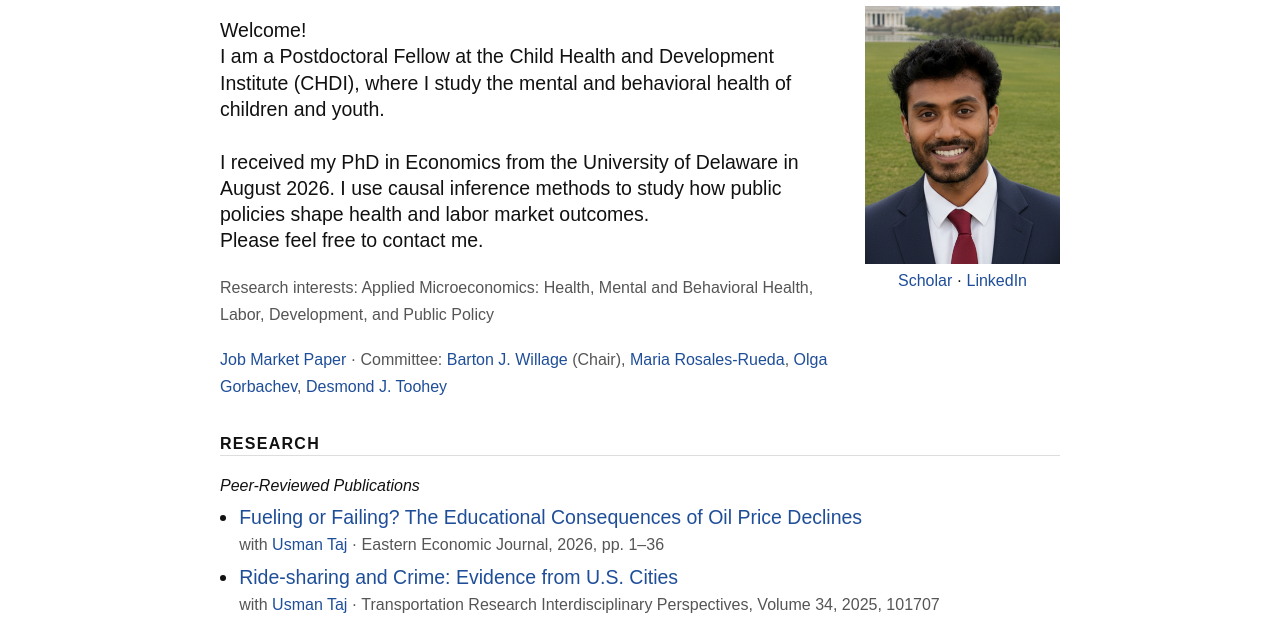
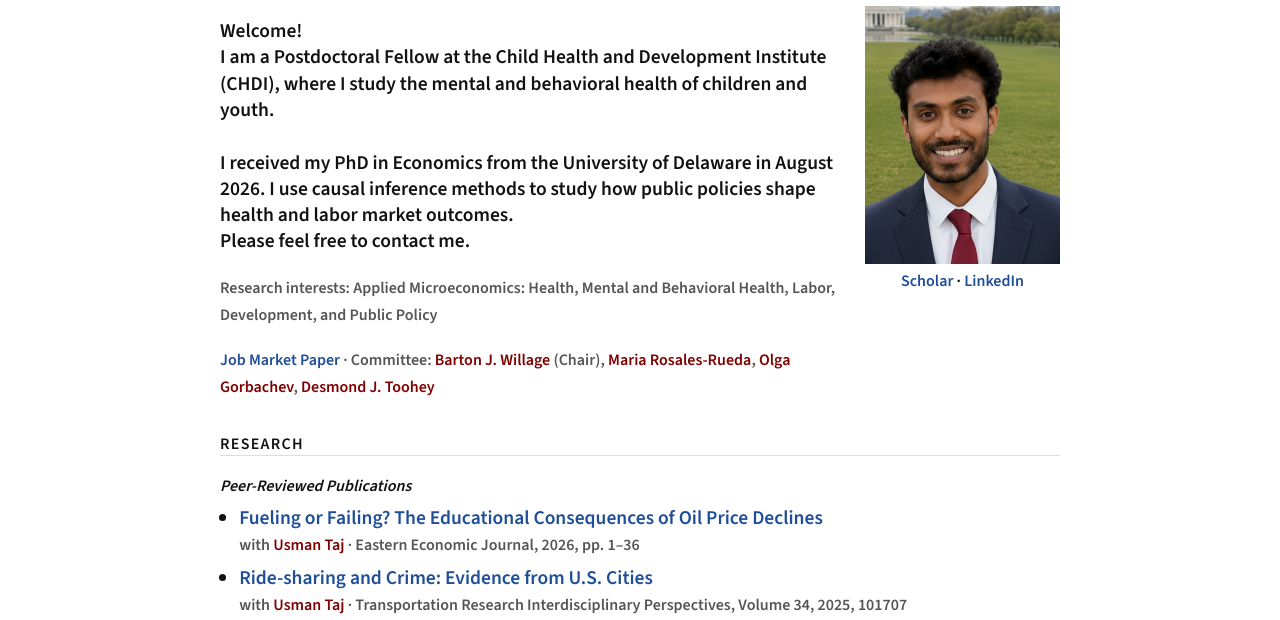
Before and after one commit to vikrant-v-kamble/vikrant-v-kamble.github.io, a plain HTML site: page index.html in a window 1280 px wide. Shown: the part 140-760 px from the top of the page. Drawn offline with nearby package versions, Linux system fonts and the light colour scheme.

Commit message:
Font: Source Sans 3 light; people's names in maroon

```diff
--- a/index.html
+++ b/index.html
@@ -8,10 +8,11 @@
 <link rel="icon" type="image/png" sizes="32x32" href="favicon_io/favicon-32x32.png">
 <link rel="icon" type="image/png" sizes="16x16" href="favicon_io/favicon-16x16.png">
 <link rel="manifest" href="favicon_io/site.webmanifest">
+<link href="https://fonts.googleapis.com/css2?family=Source+Sans+3:ital,wght@0,300;0,600;1,300&display=swap" rel="stylesheet">
 <style>
-  :root{ --bg:#fff; --text:#111; --muted:#555; --faint:#888; --line:#ddd; --link:#1F4E99; }
-  :root[data-theme="dark"]{ --bg:#14171c; --text:#e6e8eb; --muted:#a9b0ba; --faint:#8a929c; --line:#333a44; --link:#8DB4F0; color-scheme:dark; }
-  body{ max-width:840px; margin:40px auto; padding:0 16px; font:19.5px/1.35 Arial, 'Helvetica Neue', Helvetica, sans-serif; color:var(--text); background:var(--bg); }
+  :root{ --bg:#fff; --text:#111; --muted:#555; --faint:#888; --line:#ddd; --link:#1F4E99; --person:#800000; }
+  :root[data-theme="dark"]{ --bg:#14171c; --text:#e6e8eb; --muted:#a9b0ba; --faint:#8a929c; --line:#333a44; --link:#8DB4F0; --person:#E39A9A; color-scheme:dark; }
+  body{ max-width:840px; margin:40px auto; padding:0 16px; font:300 19.5px/1.35 'Source Sans 3', Arial, sans-serif; color:var(--text); background:var(--bg); }
   a{ color:var(--link); text-decoration:none; } a:hover{ text-decoration:underline; }
   h1{ font-size:2rem; font-weight:700; margin:0 0 .2rem; }
   h2{ font-size:1rem; font-weight:700; text-transform:uppercase; letter-spacing:.08em; border-bottom:1px solid var(--line); margin:2.2rem 0 .6rem; }
@@ -42,6 +43,8 @@
   .updated{ margin-top:2.5rem; padding-top:.6rem; border-top:1px solid var(--line); }
   html{ scroll-behavior:smooth; } h2{ scroll-margin-top:1rem; }
   header p{ margin:.2rem 0; }
+  small a{ color:var(--person); }   /* people's names in maroon */
+  small a[href*="JMP_Kamble"]{ color:var(--link); }
 </style>
 </head>
 <body>
```
